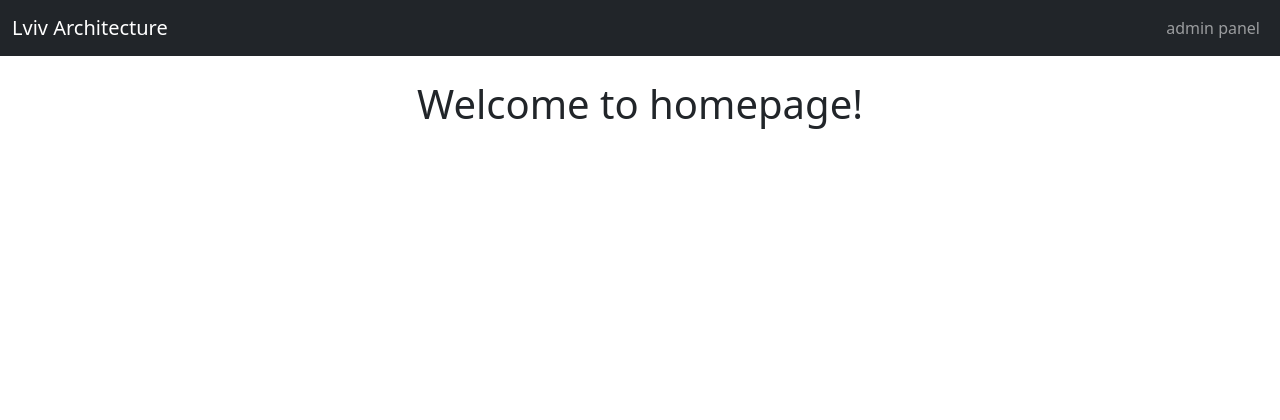
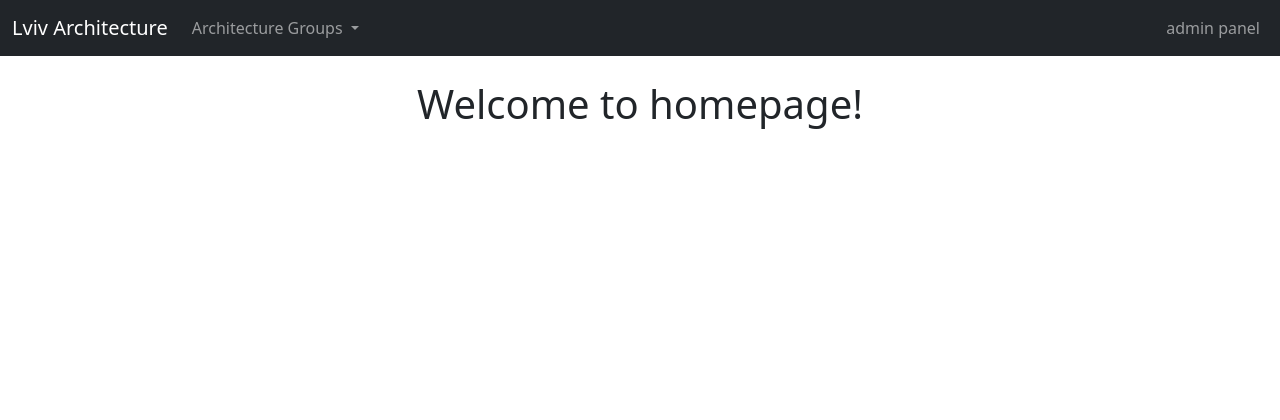
Before and after one commit to ne0ascorbinka/lvivarc, a Django app: page / in a window 1280 px wide. Shown: the top 420 px of the page. Run offline with Django 5.2, Linux system fonts and the light colour scheme; data that the repository does not hold is empty.

Commit message:
add dropdown

```diff
--- a/lvivarc/templates/base.html
+++ b/lvivarc/templates/base.html
@@ -15,34 +15,33 @@
     <nav class="navbar navbar-expand-lg navbar-dark bg-dark fixed-top">
         <div class="container-fluid">
             <a class="navbar-brand" href="{% url 'homepage' %}">Lviv Architecture</a>
-            <button class="navbar-toggler" type="button" data-bs-toggle="collapse" data-bs-target="#navbarNav" aria-controls="navbarNav" aria-expanded="false" aria-label="Toggle navigation">
+
+
+            <button class="navbar-toggler" type="button" data-bs-toggle="collapse" data-bs-target="#navbarNavDropdown" aria-controls="navbarNavDropdown" aria-expanded="false" aria-label="Toggle navigation">
                 <span class="navbar-toggler-icon"></span>
             </button>
-            <div class="collapse navbar-collapse" id="navbarNav">
-                <ul class="navbar-nav me-auto mb-2 mb-lg-0">
+            <div class="collapse navbar-collapse" id="navbarNavDropdown">
+                <ul class="navbar-nav">
+                    <!-- <li class="nav-item">
+                        <a class="nav-link" href="#">Home</a>
+                    </li> -->
+                    <!-- Dropdown Menu for Architecture Groups -->
+                    <li class="nav-item dropdown">
+                    <a class="nav-link dropdown-toggle" href="#" id="navbarDropdown" role="button" data-bs-toggle="dropdown" aria-expanded="false">
+                        Architecture Groups
+                    </a>
+                    <ul class="dropdown-menu" aria-labelledby="navbarDropdown">
                         {% for group in groups %}
-                        <li class="nav-item">
-                            {% comment %} {% url 'group1' %} {% endcomment %}
-                            {% comment %} {% url '' slug=group.slug %} {% endcomment %}
-                            <a class="nav-link" href="{% url "group_detail" slug=group.slug %}">{{ group.title }}</a>
+                        <li><a class="dropdown-item" href="{% url 'group_detail' slug=group.slug %}">{{ group.title }}</a></li>
+                      {% endfor %}
+                    </ul>
                 </li>
-                    {% endfor %}
-
-
-                    {% comment %} <li class="nav-item">
-                        <a class="nav-link" href="#">Оборонні структури</a>
-                    </li>
-                    <li class="nav-item">
-                        <a class="nav-link" href="#">Цивільна архітектура</a>
-                    </li> {% endcomment %}
             </ul>
-
             <ul class="navbar-nav ms-auto">
                 <li class="nav-item">
                     <a class="nav-link" href="{% url "admin:index" %}">admin panel</a>
                 </li>
             </ul>
-
               </div>
         </div>
     </nav>
```
Lines whose indentation alone changed are shown as unchanged.
